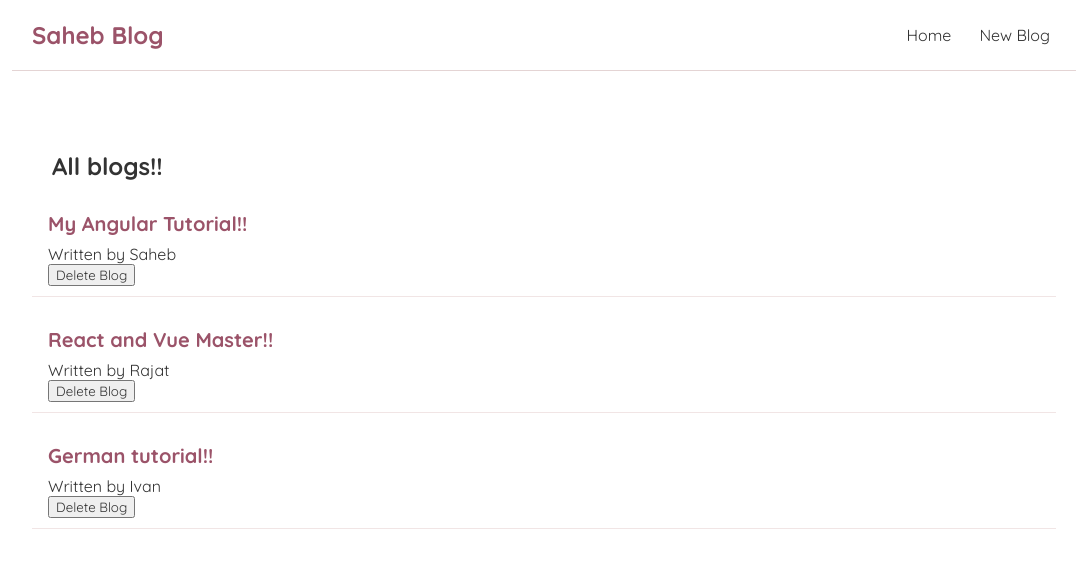
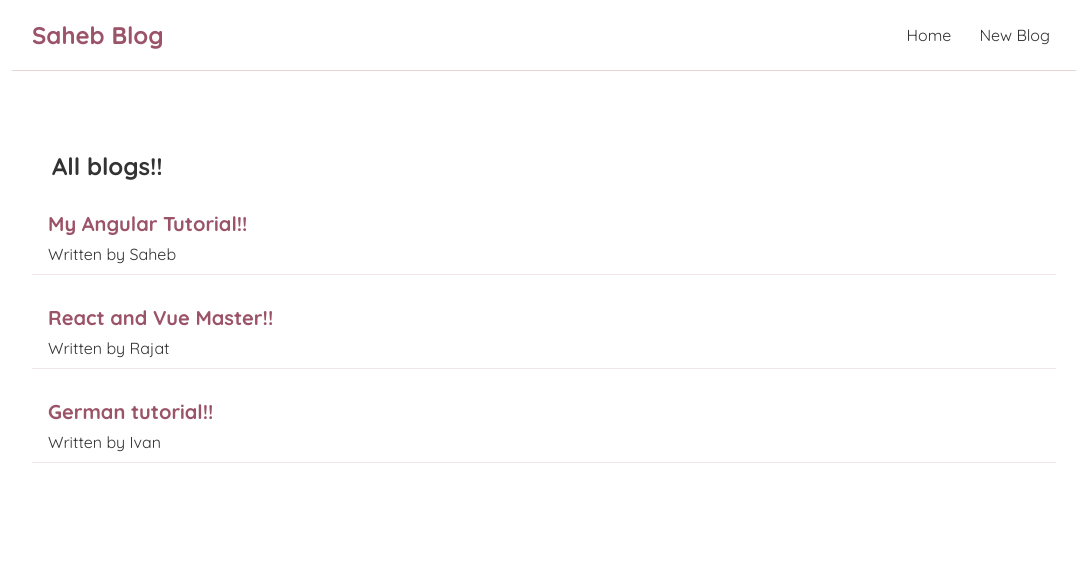
Before and after one commit to sahebghosh/React-Blog, a React (Create React App) app: page / in a window 1280 px wide. Shown: the top 568 px of the page, without its empty margins (96-1183 px from the left). Built offline with nearby package versions, Linux system fonts and the light colour scheme; data requests are answered from the project's data file.

Commit message:
Error handling implementd in case of fetching data

```diff
--- a/src/components/BlogList.js
+++ b/src/components/BlogList.js
@@ -1,6 +1,6 @@
 import React from "react";
 
-function BlogList({ blogs, handleDelete }) {
+function BlogList({ blogs }) {
   return (
     <div>
       <h2 style={{ margin: "20px" }}>All blogs!!</h2>
@@ -8,7 +8,6 @@ function BlogList({ blogs, handleDelete }) {
         <div className="blog-preview" key={blog.id}>
           <h2>{blog.title}</h2>
           <p>Written by {blog.author}</p>
-          <button onClick={() => handleDelete(blog.id)}>Delete Blog</button>
         </div>
       ))}
     </div>
--- a/src/components/Home.js
+++ b/src/components/Home.js
@@ -3,21 +3,33 @@ import BlogList from "./BlogList";
 
 function Home() {
   const [blogs, setBlogs] = useState(null);
-
-  const deleteHandler = (id) => {
-    const nonDeletedBlogs = blogs.filter((blog) => blog.id !== id);
-    setBlogs(nonDeletedBlogs);
-  };
+  const [isDataAvailable, setDataAvailable] = useState(true);
+  const [error, setError] = useState(null);
 
   useEffect(() => {
     fetch("http://localhost:3004/blogs")
-      .then((res) => res.json())
-      .then((data) => setBlogs(data));
+      .then((res) => {
+        if (!res.ok) {
+          throw Error("Could not fetch data from the resource.");
+        }
+        return res.json();
+      })
+      .then((data) => {
+        setBlogs(data);
+        setDataAvailable(false);
+      })
+      .catch((err) => {
+        setError(err.message);
+        setDataAvailable(false);
+        setError(null);
+      });
   }, []);
 
   return (
     <div className="home">
-      {blogs && <BlogList blogs={blogs} handleDelete={deleteHandler} />}
+      {error && <div>{error}</div>}
+      {isDataAvailable && <div>Loading................</div>}
+      {blogs && <BlogList blogs={blogs} />}
     </div>
   );
 }
```
